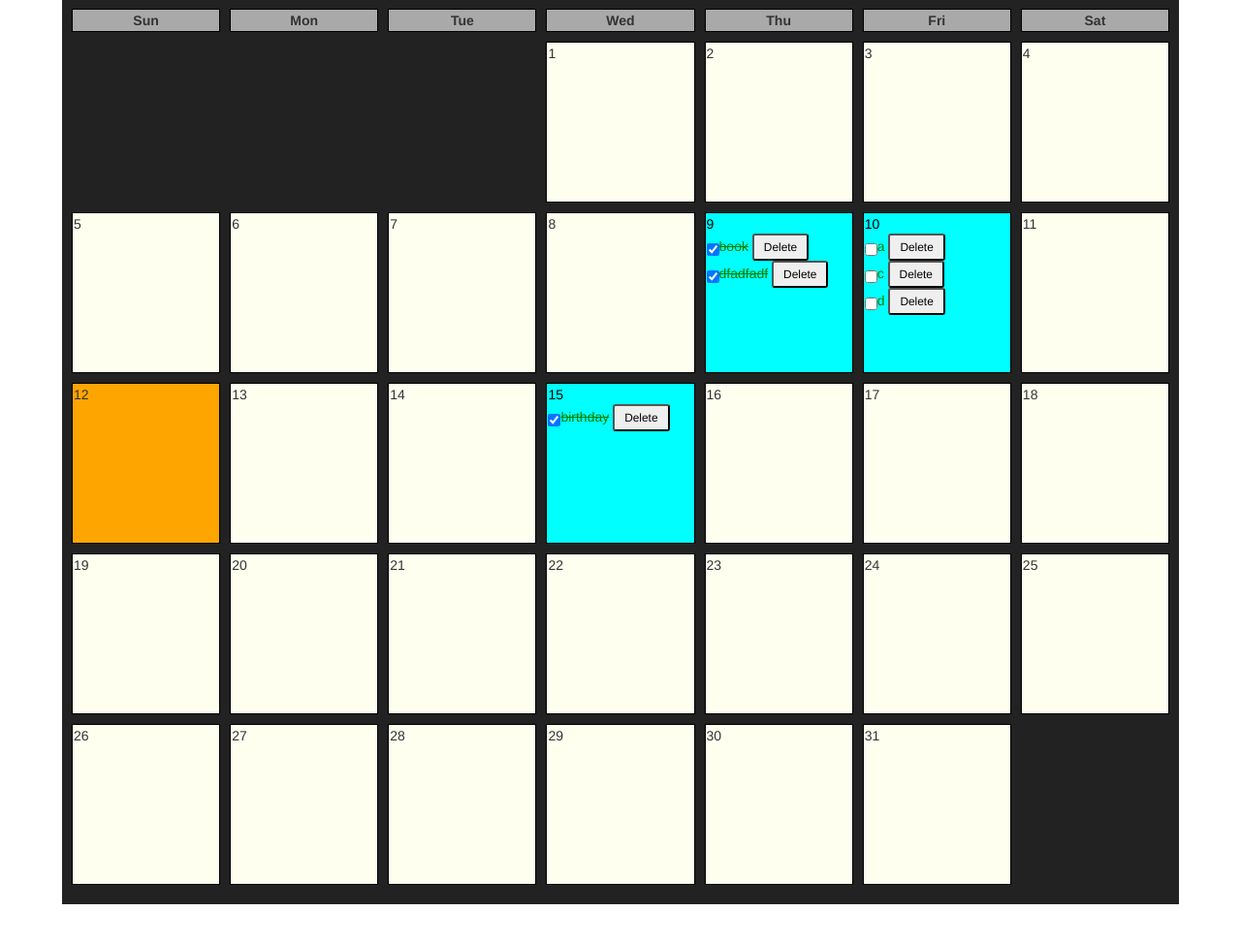
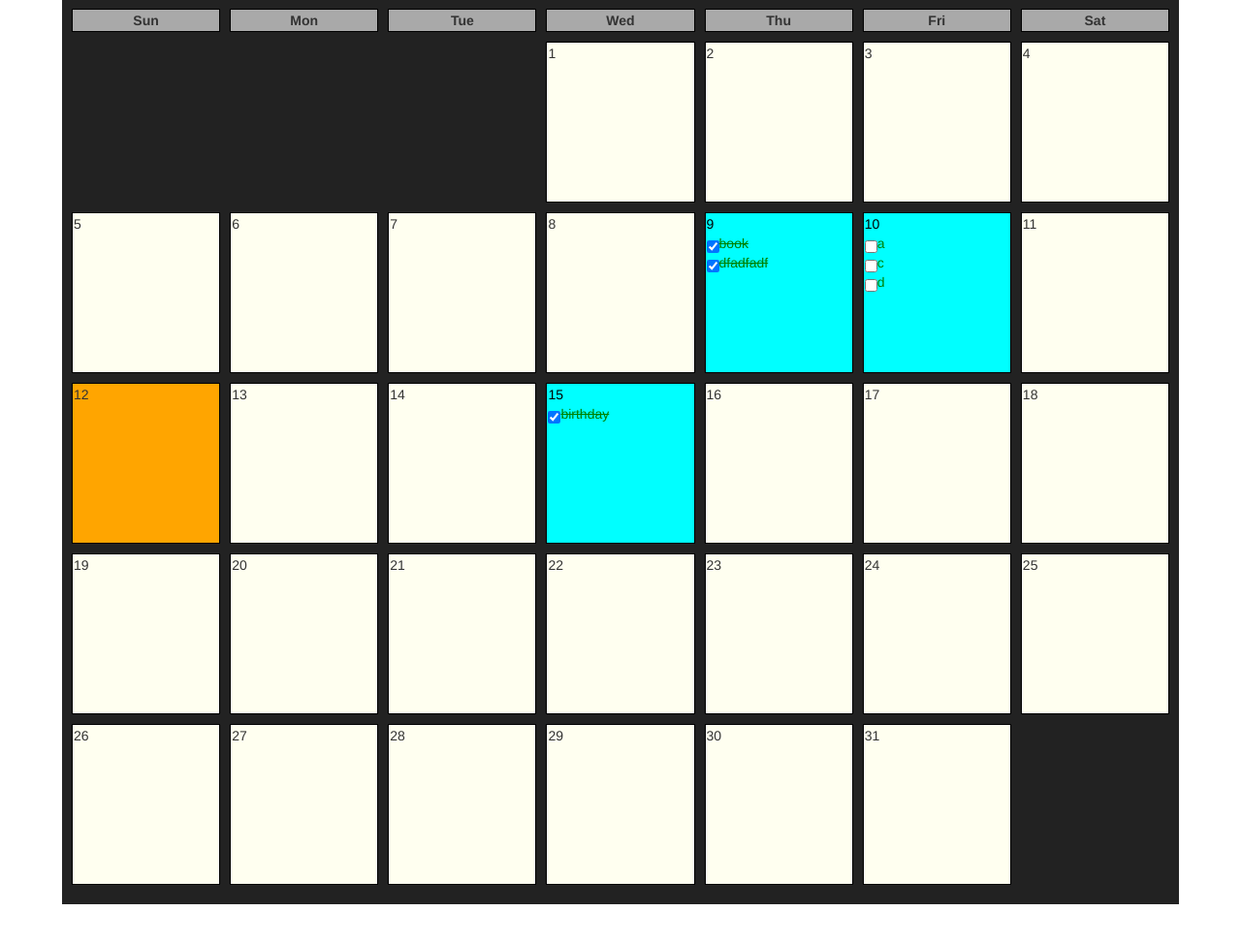
Before and after one commit to Digger-McAdams/StickyNotes, a Django app: page /calendar/month/ in a window 1280 px wide. Shown: the part 161-1134 px from the top of the page at 97% size. Run offline with Django 3.2, Linux system fonts and the light colour scheme; data comes from the database, SQL or seed files in the repository; parts of the project's set-up code (start-up, migrations or seed data) failed here and were passed over.

Commit message:
Remove delete button, click on entry to delete it

```diff
--- a/Stickynotes/templates/Stickynotes/month.html
+++ b/Stickynotes/templates/Stickynotes/month.html
@@ -44,11 +44,11 @@
 									{{day}}<br/>
 									{% if entries %}
 										{% for e in entries %}
-											<input type="checkbox" name="Entry" value="{{e.id}}" e_id="{{e.id}}" {% if e.completed %} checked{% endif %} ><font color={% if e.priority == 1%} "green"
+											<input type="checkbox" name="Entry" value="{{e.id}}" e_id="{{e.id}}" {% if e.completed %} checked{% endif %} ><font e_id="{{e.id}}" color={% if e.priority == 1%} "green"
  {% elif e.priority == 2 %} "yellow"
  {% elif e.priority == 3 %} "red"
  {% endif %}
-  >{% if e.completed %}<strike>{{e.message}}</strike>    </font><button class="btn-small delete"  e_id="{{e.id}}">Delete</button>{% else %}{{e.message}}  </font><button class="btn-small delete" e_id="{{e.id}}">Delete</button> {% endif %}
+  >{% if e.completed %}<strike>{{e.message}}</strike>    </font>{% else %}{{e.message}}  </font> {% endif %}
 <br/>
 										{% endfor %}
 									{% endif %}
```
